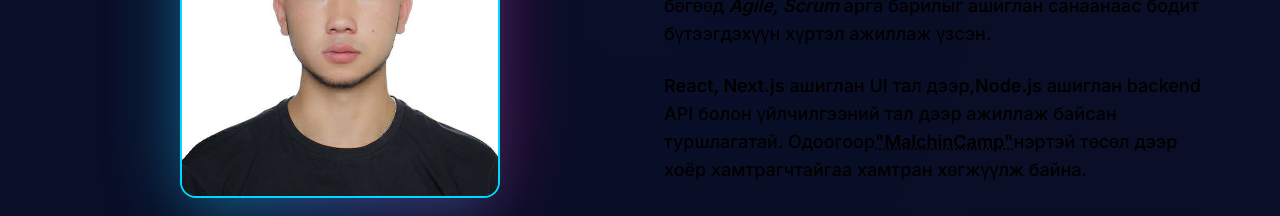
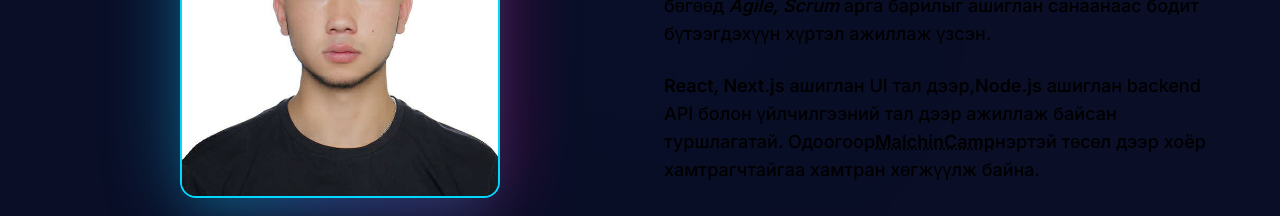
Before and after one commit to anhaa-arch/porfolio-, a Next.js app: page / in a window 1280 px wide. Shown: the part 1320-1536 px from the top of the page. Built offline with nearby package versions, Linux system fonts and the light colour scheme.

Commit message:
fix: escape quotes in About section

```diff
--- a/components/sections/About.tsx
+++ b/components/sections/About.tsx
@@ -100,7 +100,7 @@ export default function About() {
     <span className="font-semibold">React, Next.js</span> ашиглан UI тал дээр,
     <span className="font-semibold">Node.js</span> ашиглан backend API болон үйлчилгээний тал дээр ажиллаж байсан туршлагатай.
     Одоогоор
-    <span className="underline decoration-dotted font-semibold">"MalchinCamp"</span>
+    <span className="underline decoration-dotted font-semibold">MalchinCamp</span>
     нэртэй төсөл дээр хоёр хамтрагчтайгаа хамтран хөгжүүлж байна.
   </p>
 </div>
```
